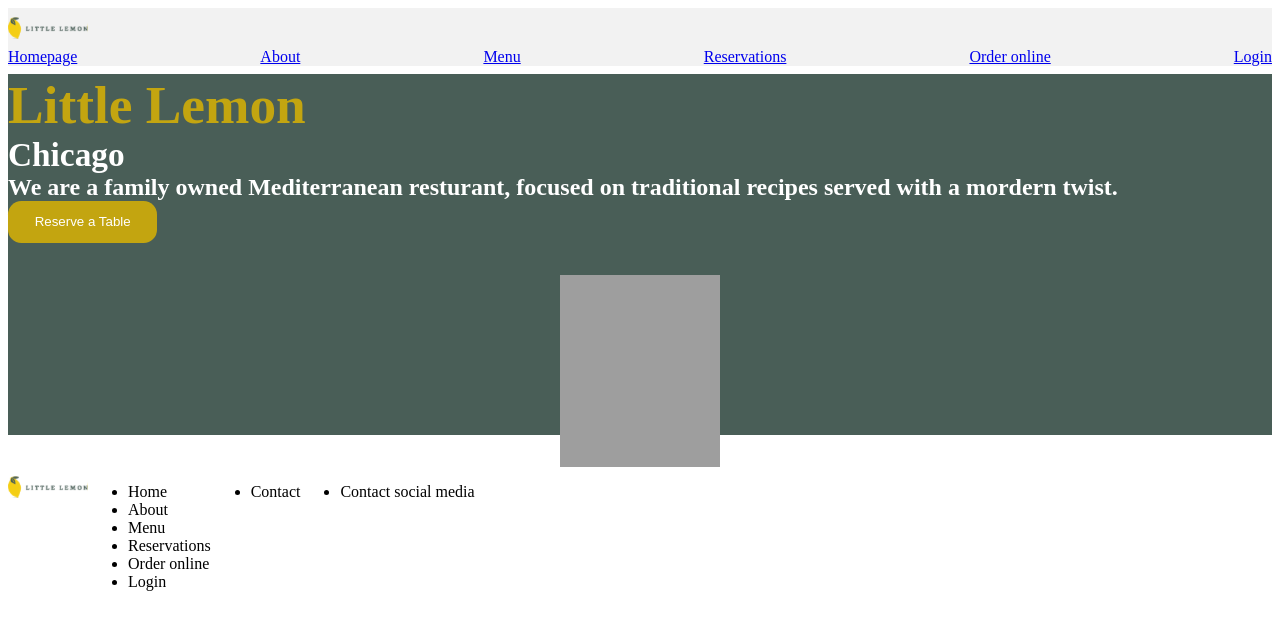
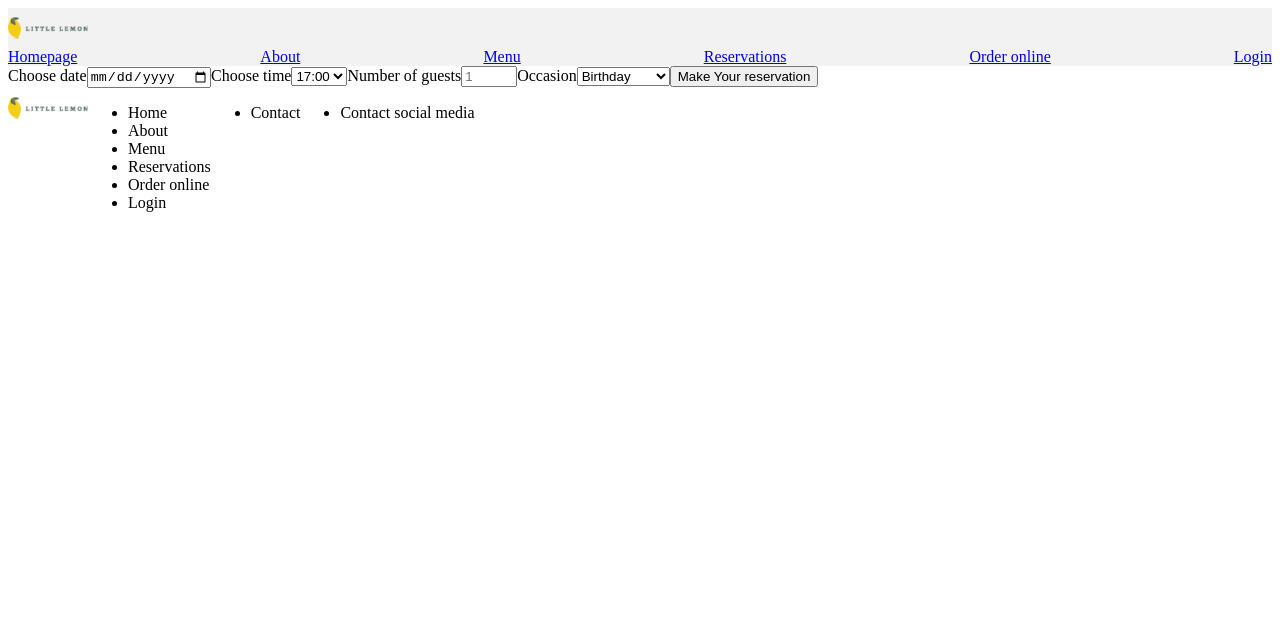
Before and after one commit to TedJenkler/capstone_teodorjenkler-portfolio, a React (Create React App) app: page /Bookingpage in a window 1280 px wide. Shown: the top 630 px of the page. Built offline with nearby package versions, Linux system fonts and the light colour scheme; grey boxes are pictures that could not be loaded.

Commit message:
bookingform with useState

```diff
--- /dev/null
+++ b/src/Components/BookingForm.js
@@ -0,0 +1,35 @@
+import { useState } from "react"
+
+const BookingForm = () => {
+
+    const [dateField, setDateField] = useState("");
+    const [timeField, setTimeField] = useState("");
+    const [number, setNumber] = useState("");
+    const [choice, setChoice] = useState("");
+    const [availableTimes, setAvailableTimes] = useState(["17:00", "18:00", "19:00", "20:00", "21:00", "22:00"])
+    const times = availableTimes.map((t) => {
+        return <option>{t}</option>
+    })
+    return (
+    <>
+    <form className="form-bookform">
+        <label htmlFor="res-date">Choose date</label>
+        <input type="date" id="res-date" value={dateField} onChange={(e) => {setDateField(e.target.value)}}></input>
+        <label htmlFor="res-time">Choose time</label>
+        <select id="res-time" onChange={(e) => {setTimeField(e.target.value)}} value={timeField}>
+            {times}
+        </select>
+        <label htmlFor="guests">Number of guests</label>
+        <input type="number" placeholder="1" min="1" max="10" id="guests" value={number} onChange={(e) => {setNumber(e.target.value)}}></input>
+        <label htmlFor="occasion">Occasion</label>
+        <select id="occasion" onChange={(e) => {setChoice(e.target.value)}} value={choice} >
+            <option>Birthday</option>
+            <option>Anniversary</option>
+        </select>
+        <input type="submit" value="Make Your reservation"></input>
+    </form>
+    </>
+    )
+}
+
+export default BookingForm
--- a/src/Components/BookingPage.js
+++ b/src/Components/BookingPage.js
@@ -1,6 +1,12 @@
+import BookingForm from "./BookingForm"
+
 
 const BookingPage = () => {
-    return <></>
+    return (
+    <>
+        <BookingForm />
+    </>
+    )
 }
 
 export default BookingPage
--- a/src/Components/Homepage.js
+++ b/src/Components/Homepage.js
@@ -1,6 +1,9 @@
+import CallToAction from "./CallToAction"
 
 const Homepage = () => {
-    return <></>
+    return (
+        <CallToAction />
+    )
 }
 
 export default Homepage
--- a/src/Components/Main.js
+++ b/src/Components/Main.js
@@ -6,18 +6,16 @@ import Orderonline from "./Orderonline"
 import Login from "./Login"
 import { Routes } from "react-router-dom"
 import { Route } from "react-router-dom"
-import CallToAction from "./CallToAction"
 
 
 const Main = () => {
     return (
     <main>
-        <CallToAction />
         <Routes>
             <Route path="/" element={<Homepage />}></Route>
             <Route path="/About" element={<About />}></Route>
             <Route path="/Menu" element={<Menu />}></Route>
-            <Route path="/Reservations" element={<BookingPage />}></Route>
+            <Route path="/Bookingpage" element={<BookingPage />}></Route>
             <Route path="/Orderonline" element={<Orderonline />}></Route>
             <Route path="/Login" element={<Login />}></Route>
         </Routes>
--- a/src/Components/Nav.js
+++ b/src/Components/Nav.js
@@ -8,7 +8,7 @@ const Nav = () => {
             <li><Link to="/" className="nav-item">Homepage</Link></li>
             <li><Link to="/About" className="nav-item">About</Link></li>
             <li><Link to="/Menu" className="nav-item">Menu</Link></li>
-            <li><Link to="/Reservations" className="nav-item">Reservations</Link></li>
+            <li><Link to="/Bookingpage" className="nav-item">Reservations</Link></li>
             <li><Link to="/Orderonline" className="nav-item">Order online</Link></li>
             <li><Link to="/Login" className="nav-item">Login</Link></li>
         </ul>
--- a/src/index.css
+++ b/src/index.css
@@ -135,3 +135,11 @@ main {
 footer {
   display: flex;
 }
+
+/* Booking page */
+
+.form-bookingform {
+  display: grid;
+  max-width: 200px;
+  gap: 20px;
+}
```
